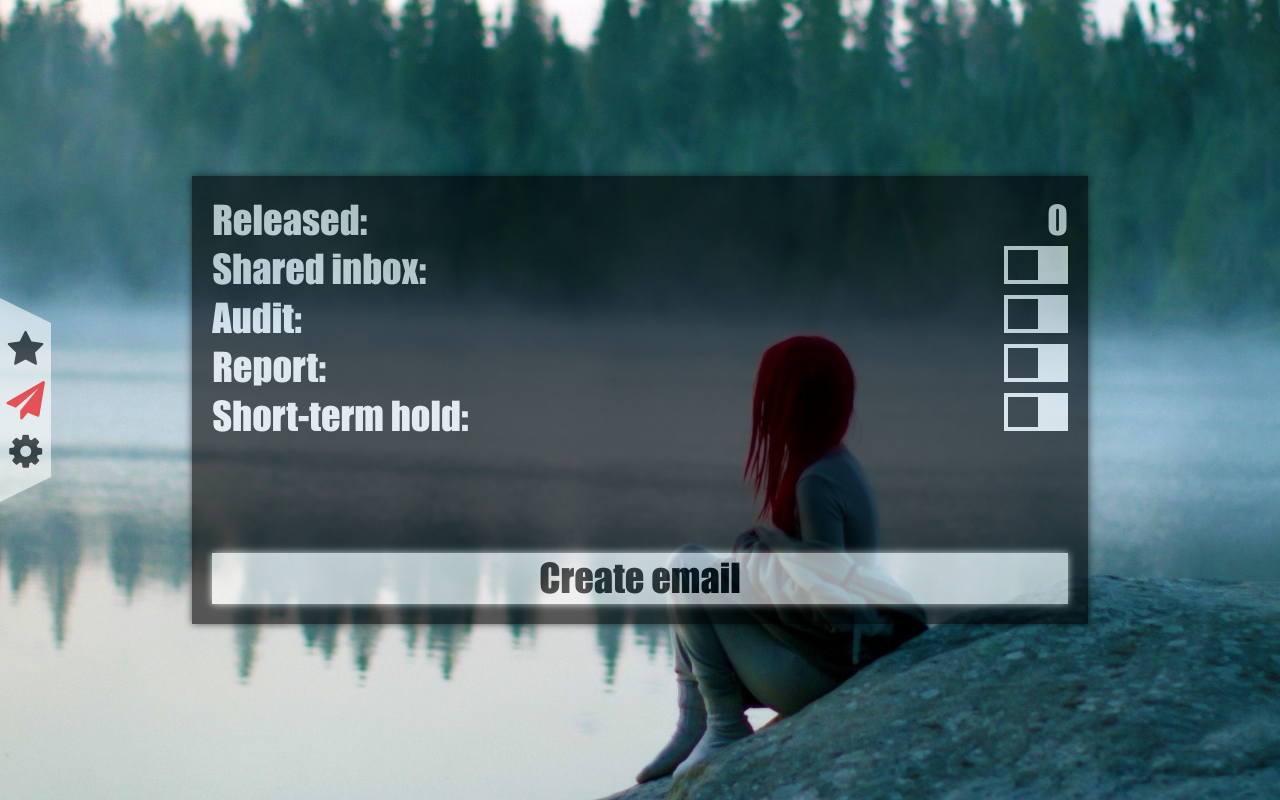
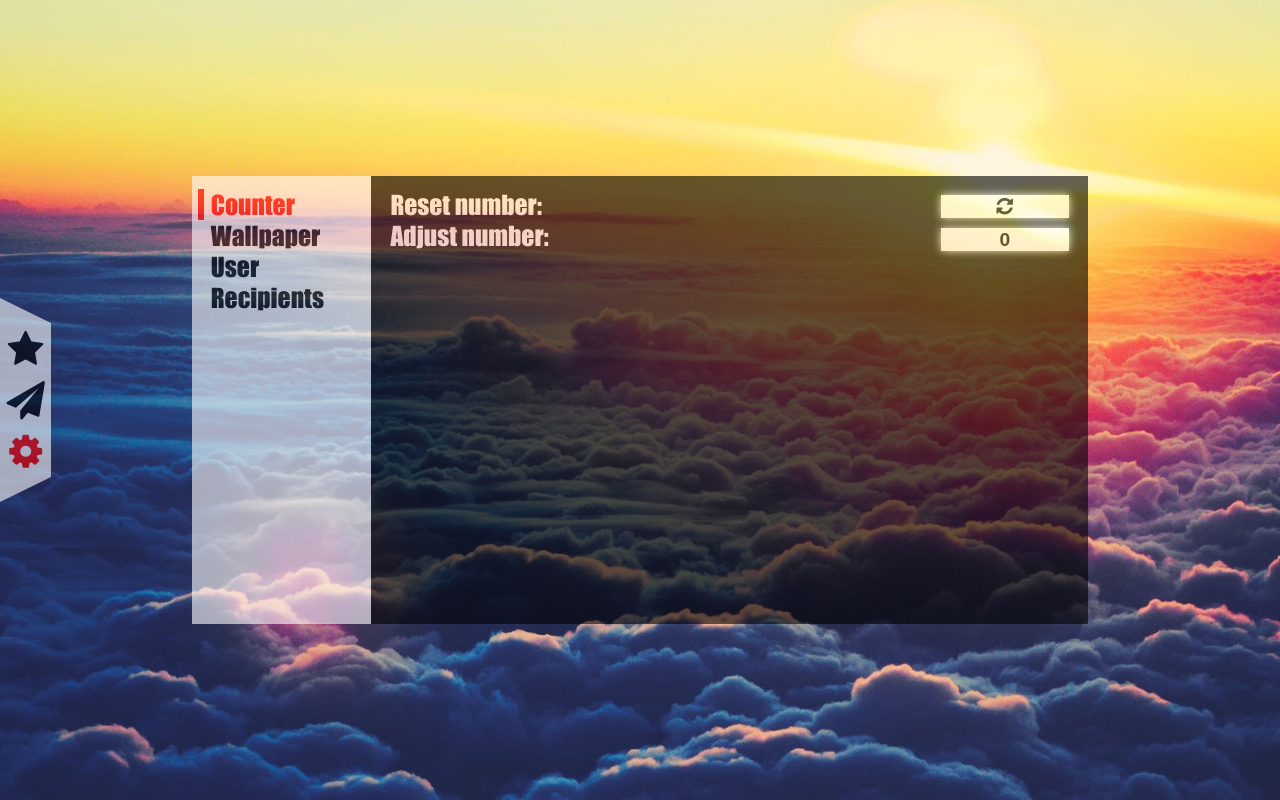
Before and after one commit to vrubliuk/statistics, a Vue app: page / in a window 1280 px wide. Built offline with nearby package versions, Linux system fonts and the light colour scheme.

Commit message:
Fix bug with the keydown event

```diff
--- a/src/App.vue
+++ b/src/App.vue
@@ -32,7 +32,7 @@ export default {
     }
   },
   methods: {
-    ...mapMutations(["hidePreloader"])
+    ...mapMutations(["hidePreloader", "increaseCounter", "decreaseCounter"])
   },
   components: {
     Preloader,
@@ -50,15 +50,23 @@ export default {
         });
       }, 1000);
     });
+    window.addEventListener("keydown", event => {
+      if (this.currentTab !== "counter") return
+      const key = event.key;
+      if (key === "ArrowUp") {
+        this.increaseCounter();
+      } else if (key === "ArrowDown") {
+        this.decreaseCounter();
+      }
+    });
   }
 };
 </script>
 
 <style>
-
 @font-face {
-    font-family: localImpact;
-    src: url('./assets/fonts/impact.ttf');
+  font-family: localImpact;
+  src: url("./assets/fonts/impact.ttf");
 }
 
 body {
--- a/src/components/Counter.vue
+++ b/src/components/Counter.vue
@@ -44,19 +44,9 @@ export default {
           alert("You've reached the limit!");
         }
       }
-    }
-  },
-  mounted() {
-    $(document).keydown(key => {
-      if (this.currentTab === "counter") {
-        if (parseInt(key.which, 10) === 38) {
-          this.increaseCounter();
-        } else if (parseInt(key.which, 10) === 40) {
-          this.decreaseCounter();
-        }
-      }
-    });
+    },
   }
+
 };
 </script>
 
--- a/src/components/Preferences.vue
+++ b/src/components/Preferences.vue
@@ -20,10 +20,10 @@
 
 
 <script>
-import Preferences__Counter from './Preferences__Counter'
-import Preferences__Wallpaper from './Preferences__Wallpaper'
-import Preferences__User from './Preferences__User'
-import Preferences__Recipients from './Preferences__Recipients'
+import Preferences__Counter from "./Preferences__Counter";
+import Preferences__Wallpaper from "./Preferences__Wallpaper";
+import Preferences__User from "./Preferences__User";
+import Preferences__Recipients from "./Preferences__Recipients";
 
 export default {
   data() {
@@ -59,7 +59,6 @@ export default {
   width: 70vw;
   height: 35vw;
   opacity: 0.6;
-  box-shadow: 0 0 8px 0 black;
   background-color: black;
   color: white;
 }
@@ -73,12 +72,29 @@ export default {
   width: 20%;
   vertical-align: top;
   padding: 1vw 0.5vw;
+  background: white;
+  box-shadow: 0 0 8px 0 white;
+  position: relative;
+}
+
+
+.Preferences__nav:after {
+  background: white;
+  display: block;
+  content: "";
+  font-size: 0;
+  width: 8px;
+  height: 100%;
+  position: absolute;
+  right: 0;
+  top: 0;
+  z-index: 10;
 }
 
 .Preferences__tab {
-  border-left: 0.5vw solid black;
-  border-right: 0.5vw solid black;
-  color: white;
+  border-left: 0.5vw solid white;
+  border-right: 0.5vw solid white;
+  color: black;
 }
 
 .Preferences__tab > div {
@@ -88,8 +104,8 @@ export default {
 }
 
 .Preferences__tab > div:hover {
-  background: white;
-  color: black;
+  background: black;
+  color: white;
 }
 
 .Preferences__tab-active {
@@ -101,7 +117,24 @@ export default {
 }
 
 .Preferences__content {
-  background: darkgray;
+
+  vertical-align: top;
+  padding: 1vw 0.5vw;
+  position: relative;
+  box-shadow: 0 0 8px 0 black;
 }
 
+.Preferences__content:before {
+
+   background: black;
+  display: block;
+  content: "";
+  font-size: 0;
+  width: 8px;
+  height: 100%;
+  position: absolute;
+  left: 0;
+  top: 0;
+  z-index: 10;
+}
 </style>
--- a/src/components/Preferences__Counter.vue
+++ b/src/components/Preferences__Counter.vue
@@ -1,12 +1,93 @@
 <template>
-  <div class="Preferences__Counter">
-
+  <div >
+     <table >
+          <tr>
+            <td >Reset number:</td>
+            <td ><button  @click="resetCounter"><i class="fa fa-refresh" aria-hidden="true"></i></button></td>
+          </tr>
+           <tr>
+            <td  >Adjust number:</td>
+            <td ><input  v-model.trim.number="currentCounterValue" type="text" maxlength='3'/></td>
+          </tr>
+    </table>
   </div>
 </template>
 
 
 <script>
+import { mapGetters } from "vuex";
+import { mapMutations } from "vuex";
+
 export default {
+  computed: {
+    ...mapGetters(["counterValue"]),
+    currentCounterValue: {
+      get() {
+        return this.counterValue;
+      },
+      set(value) {
+        this.setCounter(value);
+      }
+    }
+  },
+  methods: {
+    ...mapMutations(["resetCounter", "setCounter"])
+  }
+};
+</script>
 
+<style lang="scss" scoped>
+table {
+  width: 100%;
+  // height: 100%;
+  border-collapse: collapse;
+  // border: 1px solid blue;
 }
-</script>
+td {
+  // border: 1px solid red;
+  width: 50%;
+  font-size: 2vw;
+  padding: 0 1vw;
+  // color: black;
+}
+td:last-child {
+  text-align: right;
+}
+button {
+  vertical-align: middle;
+  padding: 0;
+  border: none;
+  font-size: 1.5vw;
+  line-height: 1.8vw;
+  height: 1.8vw;
+  background: white;
+  color: black;
+  width: 10vw;
+  cursor: pointer;
+  transition: 0.2s;
+  box-shadow: 0 0 8px 0 white;
+  &:hover {
+    background: red;
+    box-shadow: 0 0 8px 0 red;
+  }
+}
+
+input {
+  font-weight: bold;
+  border: none;
+  font-size: 1.5vw;
+  line-height: 1.8vw;
+  height: 1.8vw;
+  background: white;
+  color: black;
+  width: 10vw;
+  text-align: center;
+  box-shadow: 0 0 8px 0 white;
+
+  &:hover,
+  &:focus {
+    color: red;
+    box-shadow: 0 0 8px 0 red;
+  }
+}
+</style>
--- a/src/components/Preferences__Wallpaper.vue
+++ b/src/components/Preferences__Wallpaper.vue
@@ -1,19 +1,86 @@
 <template>
-  <div class="Send__Subject">
-    <textarea name="" id="" cols="30" rows="10">
-      ffgfg
-    </textarea>
-
+  <div >
+     <table >
+          <tr>
+            <td >Previous image:</td>
+            <td ><button class="Preferences__button" @click="changeWallpaperPrevious" ><i class="fa fa-arrow-left" aria-hidden="true"></i></button></td>
+          </tr>
+           <tr>
+            <td >Next image:</td>
+            <td ><button class="Preferences__button" @click="changeWallpaperNext" ><i class="fa fa-arrow-right" aria-hidden="true"></i></button></td>
+          </tr>
+           <tr>
+            <td>Random image:</td>
+            <td ><button class="Preferences__button" @click="changeWallpaperRandom" ><i class="fa fa-random" aria-hidden="true"></i></button></td>
+          </tr>
+    </table>
   </div>
 </template>
 
+
 <script>
+import { mapGetters } from "vuex";
+import { mapMutations } from "vuex";
+
 export default {
-
-}
+  methods: {
+    ...mapMutations([
+      "changeWallpaperPrevious",
+      "changeWallpaperNext",
+      "changeWallpaperRandom"
+    ])
+  }
+};
 </script>
 
-<style>
+<style lang="scss" scoped>
+table {
+  width: 100%;
+  // height: 100%;
+  border-collapse: collapse;
+  // border: 1px solid blue;
+}
+td {
+  // border: 1px solid red;
+  width: 50%;
+  font-size: 2vw;
+  padding: 0 1vw;
+  // color: black;
+}
+td:last-child {
+  text-align: right;
+}
+button {
+  border: none;
+  font-size: 1.5vw;
+  line-height: 1.8vw;
+  height: 1.8vw;
+  background: white;
+  color: black;
+  width: 10vw;
+  cursor: pointer;
+  transition: 0.2s;
+  box-shadow: 0 0 8px 0 white;
+  &:hover {
+    background: red;
+    box-shadow: 0 0 8px 0 red;
+  }
+}
 
+input {
+  font-weight: bold;
+  border: none;
+  font-size: 1.5vw;
+  background: white;
+  color: black;
+  width: 15vw;
+  text-align: center;
+  box-shadow: 0 0 8px 0 white;
 
+  &:hover,
+  &:focus {
+    color: red;
+    box-shadow: 0 0 8px 0 red;
+  }
+}
 </style>
--- a/src/components/Send.vue
+++ b/src/components/Send.vue
@@ -4,7 +4,7 @@
 
       <tr class="Send__table__main">
         <td>Released:</td>
-        <td>{{counterValue}}</td>
+        <td class="Send__counterValue">{{counterValue}}</td>
       </tr>
       <tr  class="Send__table__main" >
         <td>Shared inbox:</td>
@@ -124,6 +124,9 @@ export default {
   text-align: right;
 }
 
+.Send__counterValue {
+  color: red;
+}
 
 .Send__checkbox {
   position: relative;
--- a/src/store/modules/counter.js
+++ b/src/store/modules/counter.js
@@ -1,3 +1,5 @@
+import { isNumber } from "util";
+
 const state = {
   counterValue: 0,
   counterMaximized: false,
@@ -40,8 +42,10 @@ const mutations = {
   setCounter: (state, payload)=> {
     if (payload === '') {
       state.counterValue = 0
+    } else if( !isNaN(parseFloat(payload)) && isFinite(payload) && payload >= 0){
+      state.counterValue = payload
     } else {
-      state.counterValue = payload
+      alert('sd')
     }
   },
 
--- a/src/store/modules/tab.js
+++ b/src/store/modules/tab.js
@@ -1,5 +1,5 @@
 const state = {
-  tab: 'send',
+  tab: 'preferences',
   tabData: [{
       name: 'counter',
       icon: 'fa fa-star'
--- a/src/store/modules/wallpaper.js
+++ b/src/store/modules/wallpaper.js
@@ -1,6 +1,6 @@
 const state = {
   wallpaperQuantity: 15,
-  wallpaperNumber: 8
+  wallpaperNumber: 12
 }
 
 const getters = {
```
Also changed, not shown: readme.txt.
